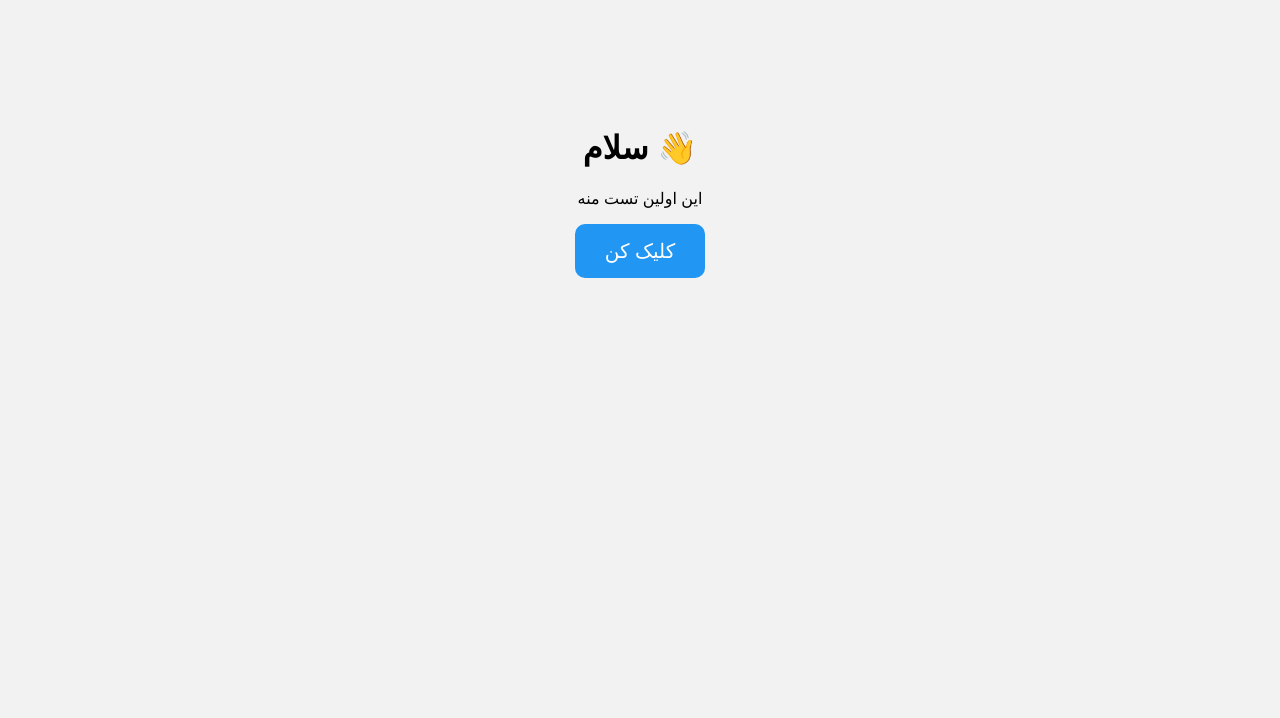
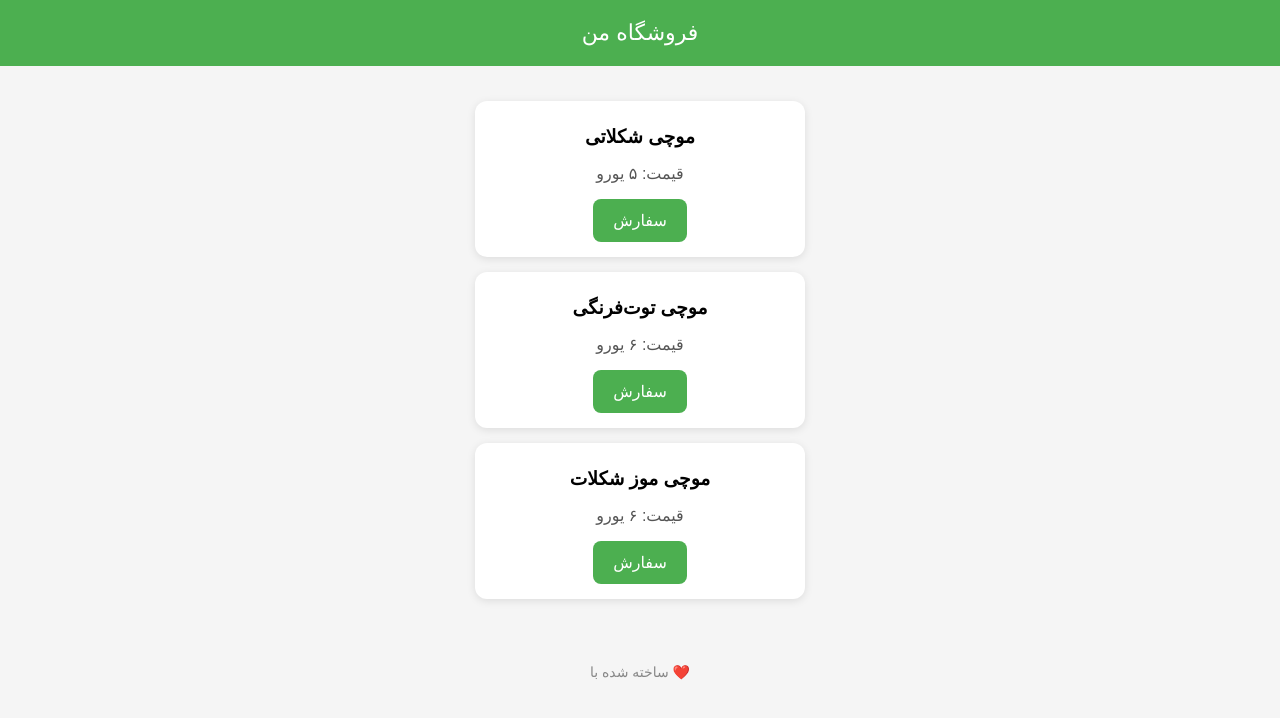
Before and after one commit to hasan99999id-png/myapp, a plain HTML site: page index.html in a window 1280 px wide. Drawn offline with Linux system fonts and the light colour scheme.

Commit message:
Update index.html

```diff
--- a/index.html
+++ b/index.html
@@ -2,34 +2,105 @@
 <html lang="fa">
 <head>
   <meta charset="UTF-8">
+  <title>فروشگاه من</title>
   <meta name="viewport" content="width=device-width, initial-scale=1.0">
-  <title>تست</title>
+
+  <!-- PWA -->
+  <link rel="manifest" href="manifest.json">
+  <meta name="theme-color" content="#4CAF50">
 
   <style>
     body {
       font-family: sans-serif;
-      background: #f2f2f2;
+      margin: 0;
+      background: #f5f5f5;
       text-align: center;
-      padding-top: 100px;
+    }
+    header {
+      background: #4CAF50;
+      color: white;
+      padding: 20px;
+      font-size: 22px;
+    }
+    .container {
+      padding: 20px;
+    }
+    .product {
+      background: white;
+      margin: 15px auto;
+      padding: 15px;
+      border-radius: 12px;
+      max-width: 300px;
+      box-shadow: 0 2px 8px rgba(0,0,0,0.1);
+    }
+    .product h3 {
+      margin: 10px 0;
+    }
+    .product p {
+      color: #555;
     }
     button {
-      font-size: 20px;
-      padding: 15px 30px;
+      background: #4CAF50;
+      color: white;
       border: none;
-      border-radius: 10px;
-      background: #2196F3;
-      color: white;
+      padding: 12px 20px;
+      font-size: 16px;
+      border-radius: 8px;
+      cursor: pointer;
+    }
+    button:active {
+      transform: scale(0.97);
+    }
+    footer {
+      margin-top: 30px;
+      font-size: 14px;
+      color: #888;
     }
   </style>
 </head>
+
 <body>
 
-  <h1>سلام 👋</h1>
-  <p>این اولین تست منه</p>
+<header>
+  فروشگاه من
+</header>
 
-  <button onclick="alert('کار می‌کنه ✅')">
-    کلیک کن
-  </button>
+<div class="container">
+
+  <div class="product">
+    <h3>موچی شکلاتی</h3>
+    <p>قیمت: ۵ یورو</p>
+    <button onclick="order('موچی شکلاتی')">سفارش</button>
+  </div>
+
+  <div class="product">
+    <h3>موچی توت‌فرنگی</h3>
+    <p>قیمت: ۶ یورو</p>
+    <button onclick="order('موچی توت‌فرنگی')">سفارش</button>
+  </div>
+
+  <div class="product">
+    <h3>موچی موز شکلات</h3>
+    <p>قیمت: ۶ یورو</p>
+    <button onclick="order('موچی موز شکلات')">سفارش</button>
+  </div>
+
+</div>
+
+<footer>
+  ساخته شده با ❤️
+</footer>
+
+<script>
+  function order(name) {
+    alert('سفارش ثبت شد: ' + name);
+  }
+
+  // PWA Service Worker
+  if ('serviceWorker' in navigator) {
+    navigator.serviceWorker.register('service-worker.js');
+  }
+</script>
 
 </body>
 </html>
```
